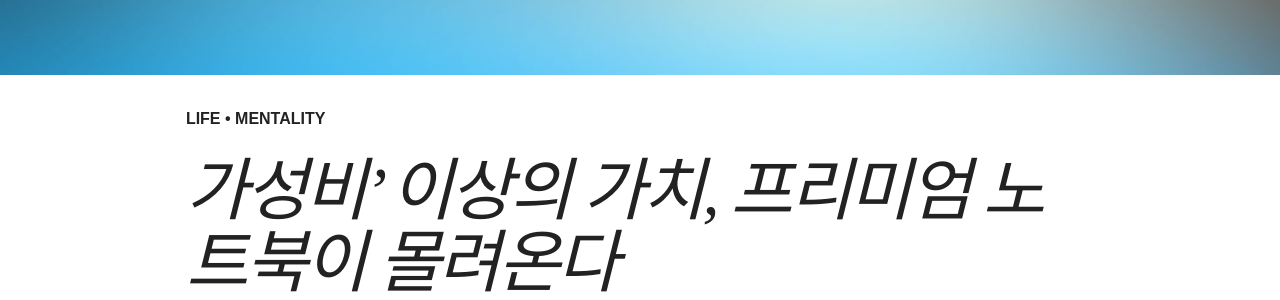
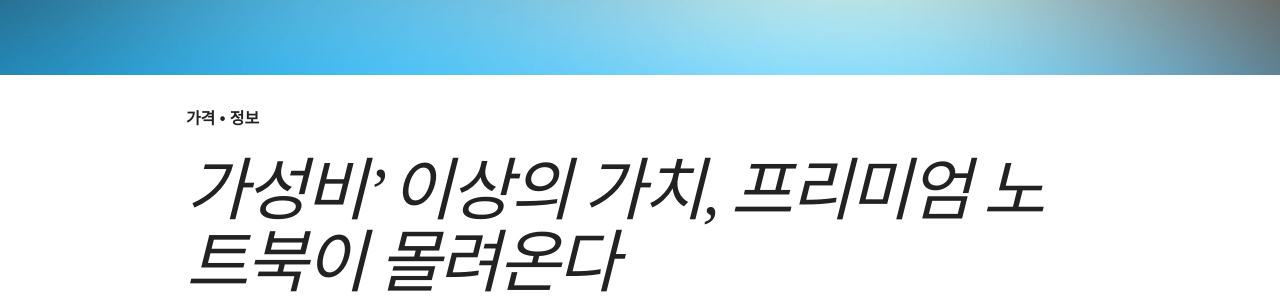
Before and after one commit to kimdj1234/kimdj1234.github.com, a Jekyll site: the page built from _posts/blog/2015-02-09-Honest_Attraction.md, in a window 1280 px wide. Shown: the part 356-656 px from the top of the page. Built offline with Jekyll 4.4.1, drawn with Linux system fonts in a browser that asks for light colours; nearby versions of some CDN libraries; comment, search, counter and statistics services are not loaded.

Commit message:
Update 2015-02-09-Honest_Attraction.md

```diff
--- a/_posts/blog/2015-02-09-Honest_Attraction.md
+++ b/_posts/blog/2015-02-09-Honest_Attraction.md
@@ -4,7 +4,7 @@ title: "가성비’ 이상의 가치, 프리미엄 노트북이 몰려온다"
 author: me
 excerpt: "미디어잇"
 categories: blog
-tags: [life, mentality]
+tags: [가격,정보]
 modified:
 image:
   feature: so-simple-sample-image-4-small.jpg
```
